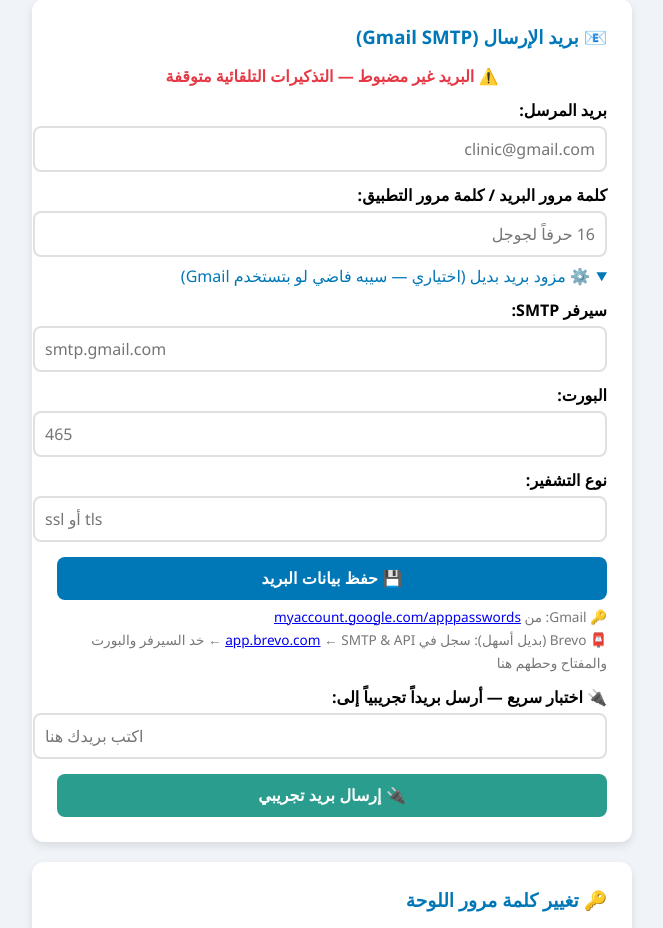
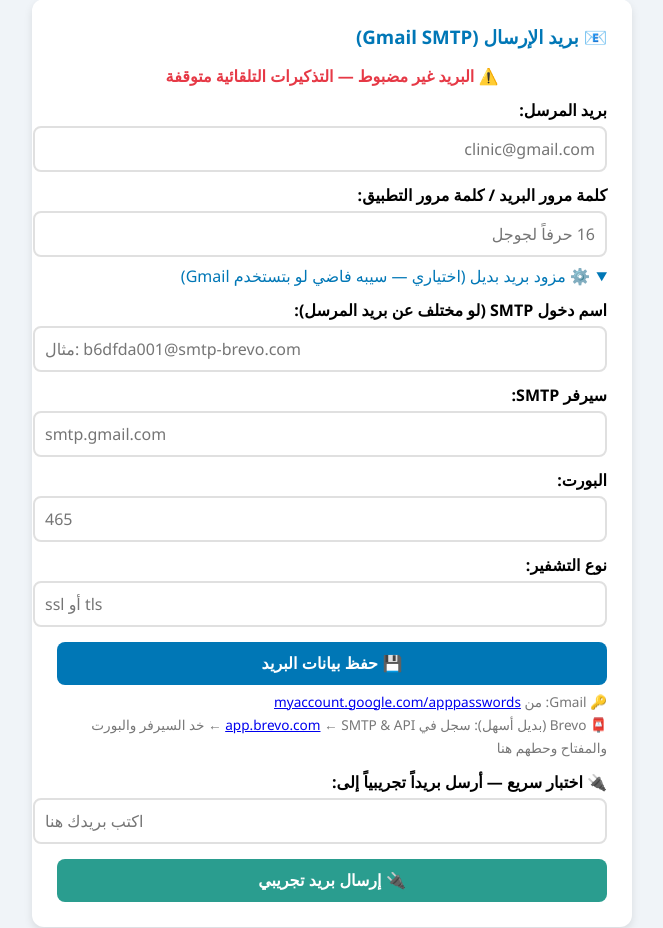
Before and after one commit to mosabatlas407-ui/dental-clinic, a Flask app: page /admin/settings in a window 1280 px wide, after a click on "⚙️ مزود بريد بديل (اختياري — سيبه فاضي لو بتستخدم Gmail)". Shown: the part 915-1843 px from the top of the page, without its empty margins (308-971 px from the left). Run offline with Flask 3, Linux system fonts and the light colour scheme; the visitor is signed in with stand-in values (Sample User, id 1); data comes from the database, SQL or seed files in the repository; some libraries are stand-ins or nearby versions.

Commit message:
دعم اسم دخول SMTP مستقل عن بريد المرسل (لتوافق Brevo)

```diff
--- a/app.py
+++ b/app.py
@@ -272,7 +272,7 @@ def admin_settings():
         return redirect('/admin/login')
     msg = ''
     if request.method == 'POST':
-        profile_keys = list(CLINIC_DEFAULTS.keys()) + ['smtp_email', 'smtp_password',
+        profile_keys = list(CLINIC_DEFAULTS.keys()) + ['smtp_email', 'smtp_login', 'smtp_password',
                                                        'smtp_host', 'smtp_port', 'smtp_secure']
         conn = db.connect()
         c = conn.cursor()
@@ -280,7 +280,7 @@ def admin_settings():
             val = request.form.get(key)
             if val is not None and val.strip() != '':
                 db.set_setting(c, key, val.strip())
-            elif key in ('smtp_email', 'smtp_password', 'smtp_host', 'smtp_port', 'smtp_secure') and val is not None:
+            elif key in ('smtp_email', 'smtp_login', 'smtp_password', 'smtp_host', 'smtp_port', 'smtp_secure') and val is not None:
                 db.set_setting(c, key, '')
         conn.commit()
         conn.close()
--- a/email_service.py
+++ b/email_service.py
@@ -71,7 +71,8 @@ def send_email(to_email, subject, html_body, attachment_path=None):
 
     try:
         server = smtp_connection(settings)
-        server.login(smtp_email, smtp_password)
+        login_user = settings.get('smtp_login') or smtp_email
+        server.login(login_user, smtp_password)
         server.sendmail(smtp_email, [to_email], msg.as_string())
         server.quit()
         return True, 'تم الإرسال بنجاح'
--- a/templates/admin_settings.html
+++ b/templates/admin_settings.html
@@ -67,6 +67,8 @@
             <input type="password" name="smtp_password" value="{{ settings.get('smtp_password','') }}" placeholder="16 حرفاً لجوجل">
             <details style="margin-top:8px;">
                 <summary style="cursor:pointer;color:#0077b6;">⚙️ مزود بريد بديل (اختياري — سيبه فاضي لو بتستخدم Gmail)</summary>
+                <label>اسم دخول SMTP (لو مختلف عن بريد المرسل):</label>
+                <input type="text" name="smtp_login" class="ltr" value="{{ settings.get('smtp_login','') }}" placeholder="مثال: b6dfda001@smtp-brevo.com">
                 <label>سيرفر SMTP:</label>
                 <input type="text" name="smtp_host" class="ltr" value="{{ settings.get('smtp_host','') }}" placeholder="smtp.gmail.com">
                 <label>البورت:</label>
```
